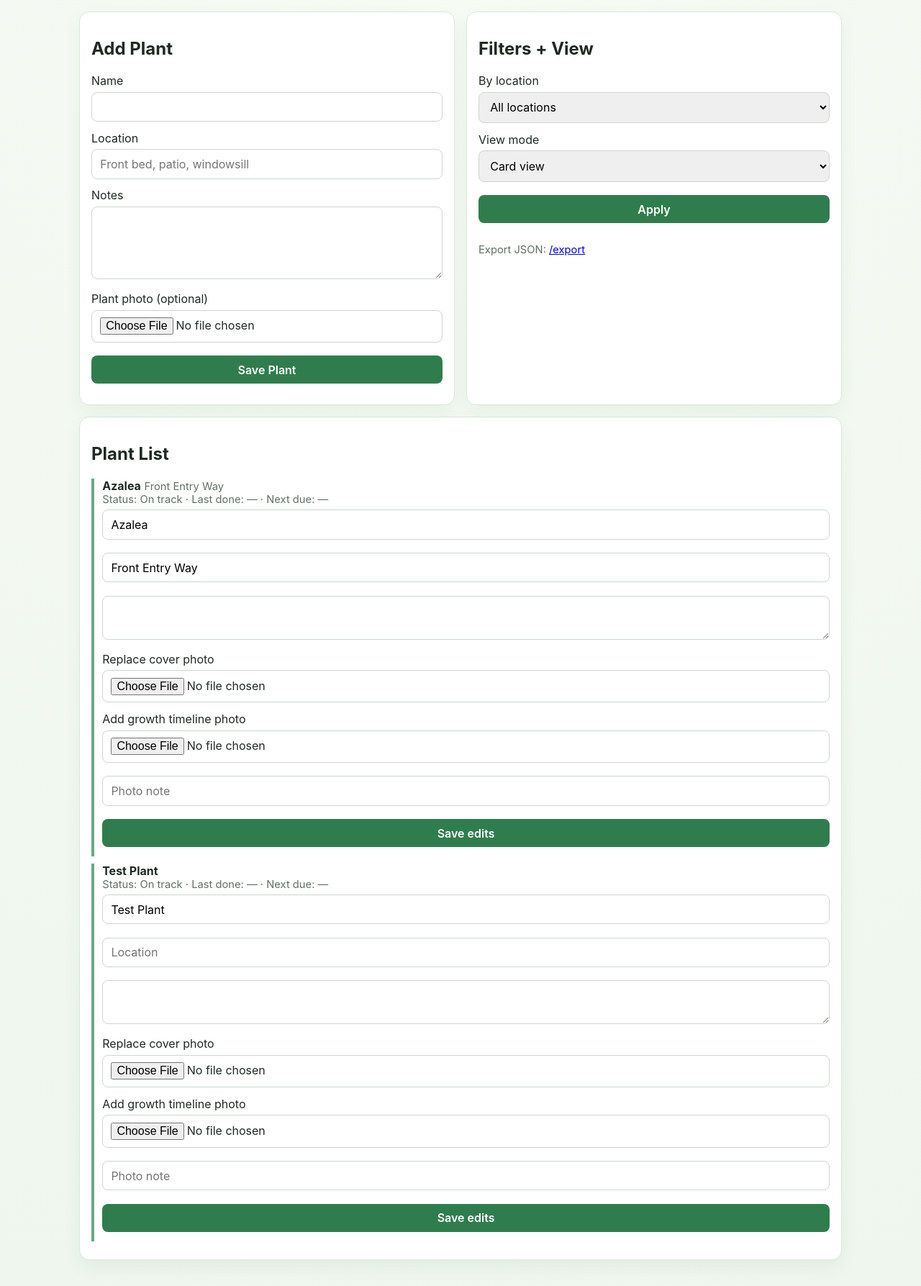
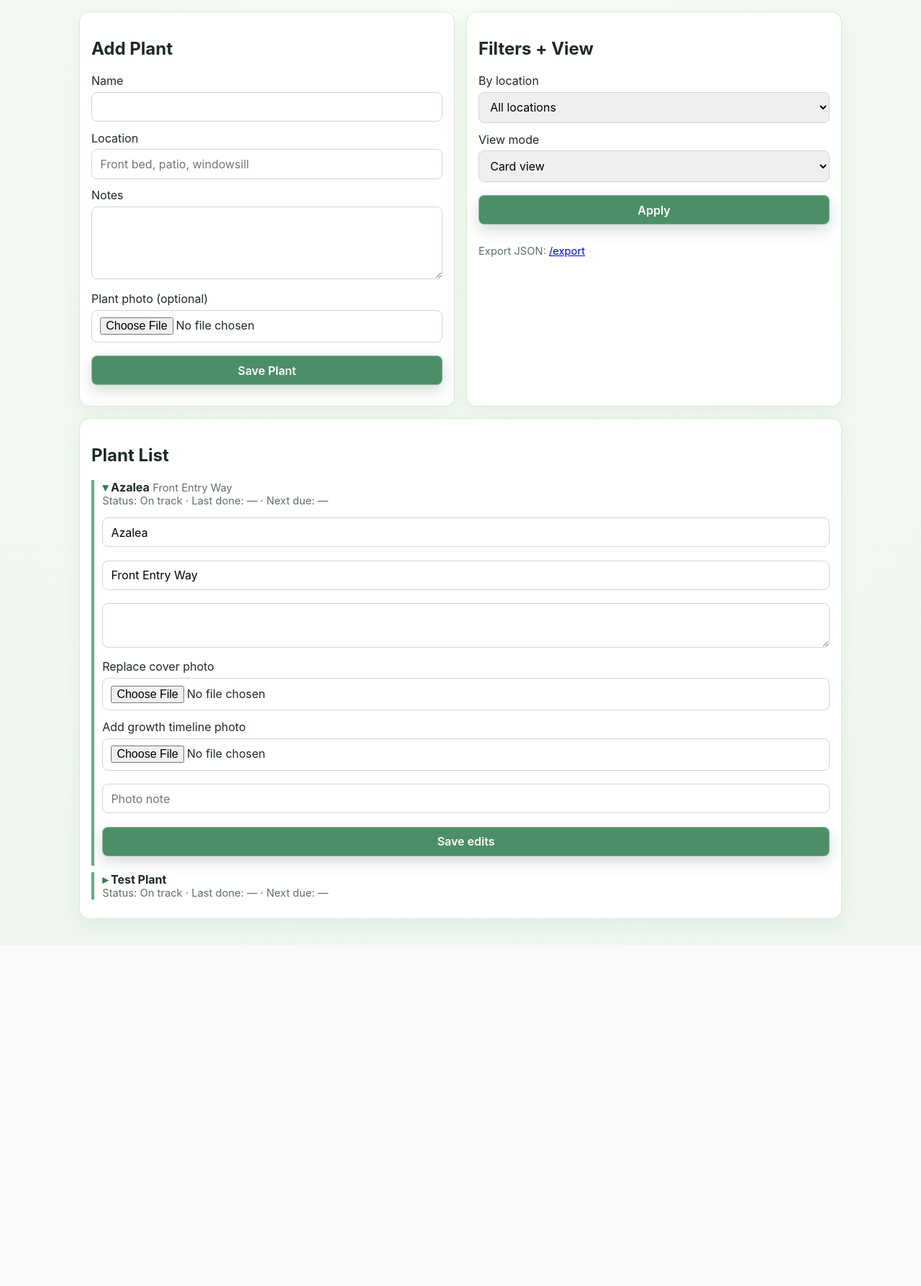
Before and after one commit to jpk300/FertilizerTracker, a Flask app: page /add in a window 1280 px wide. Shown: the part 54-1841 px from the top of the page at 72% size. After the commit the page ends 1354 px from the top, so only its background shows below. Run offline with Flask 3, Linux system fonts and the light colour scheme; data comes from the database, SQL or seed files in the repository; data that the repository does not hold is empty.

Commit message:
Make plant edit sections collapsible and modernize buttons

```diff
--- a/templates/add.html
+++ b/templates/add.html
@@ -32,9 +32,12 @@
 {% endif %}
 {% for plant in plants %}
 {% set summary = care_summaries[plant.id] %}
-<div class="task">
-<strong>{{ plant.name }}</strong> <span class="small">{{ plant.location }}</span>
-<div class="small">Status: <span class="badge">{{ summary.status }}</span> · Last done: {{ summary.last_done.isoformat() if summary.last_done else '—' }} · Next due: {{ summary.next_due.isoformat() if summary.next_due else '—' }}</div>
+<details class="task task-collapsible" {% if loop.first %}open{% endif %}>
+<summary>
+  <strong>{{ plant.name }}</strong> <span class="small">{{ plant.location }}</span>
+  <div class="small">Status: <span class="badge">{{ summary.status }}</span> · Last done: {{ summary.last_done.isoformat() if summary.last_done else '—' }} · Next due: {{ summary.next_due.isoformat() if summary.next_due else '—' }}</div>
+</summary>
+<div class="task-content">
 {% if plant.image_path %}<div><img src="{{ url_for('static', filename=plant.image_path) }}" class="plant-photo"/></div>{% endif %}
 <form method="post" action="{{ url_for('edit_plant', plant_id=plant.id) }}" enctype="multipart/form-data">
 <input name="name" value="{{ plant.name }}" required />
@@ -47,6 +50,7 @@
 </form>
 {% if plant.photos %}<div class="small">Timeline:</div>{% for photo in (plant.photos|sort(attribute='taken_on', reverse=True))[:5] %}<img src="{{ url_for('static', filename=photo.image_path) }}" class="plant-photo" title="{{ photo.taken_on.isoformat() }} {{ photo.note or '' }}" />{% endfor %}{% endif %}
 </div>
+</details>
 {% endfor %}
 </div>
 {% endblock %}
--- a/templates/base.html
+++ b/templates/base.html
@@ -44,8 +44,8 @@
       width: 100%; padding: .6rem .7rem; margin-top: .35rem; margin-bottom: .8rem;
       border-radius: 8px; border: 1px solid #cad9cb; font: inherit;
     }
-    button { background: var(--accent); color: white; border: none; font-weight: 600; cursor: pointer; }
-    button:hover { filter: brightness(.95); }
+    button { background: rgba(47, 125, 77, 0.86); color: white; border: 1px solid rgba(255,255,255,.35); font-weight: 600; cursor: pointer; backdrop-filter: blur(4px); -webkit-backdrop-filter: blur(4px); box-shadow: 0 8px 20px rgba(18, 63, 39, .18); transition: transform .14s ease, filter .14s ease, box-shadow .14s ease; }
+    button:hover { filter: brightness(1.04); transform: translateY(-1px); box-shadow: 0 10px 22px rgba(18, 63, 39, .22); }
     .button-row { display: flex; gap: .65rem; flex-wrap: wrap; margin-top: .7rem; }
     .button-row form { margin: 0; flex: 1 1 240px; }
     .button-row.button-row-actions form { flex: 0 1 auto; }
@@ -78,6 +78,13 @@
     }
     .task { border-left: 4px solid #68ab7f; padding-left: .7rem; margin: .6rem 0; }
     .task.overdue { border-left-color: var(--warn); }
+    .task-collapsible summary { list-style: none; cursor: pointer; }
+    .task-collapsible summary::-webkit-details-marker { display: none; }
+    .task-collapsible summary strong::before { content: "▾ "; color: var(--accent); }
+    .task-collapsible:not([open]) summary strong::before { content: "▸ "; }
+    .task-collapsible .task-content { margin-top: .55rem; }
+    .button-row a { text-decoration: none; padding: .5rem .8rem; border-radius: 999px; background: rgba(47, 125, 77, 0.12); color: #1d5a36; border: 1px solid rgba(47,125,77,.25); font-weight: 600; }
+    .button-row a:hover { background: rgba(47, 125, 77, 0.2); }
     .small { color: var(--muted); font-size: .92rem; }
     .flash { background: var(--accent-soft); color: #1f5f3a; }
     .muted { color: var(--muted); }
```
